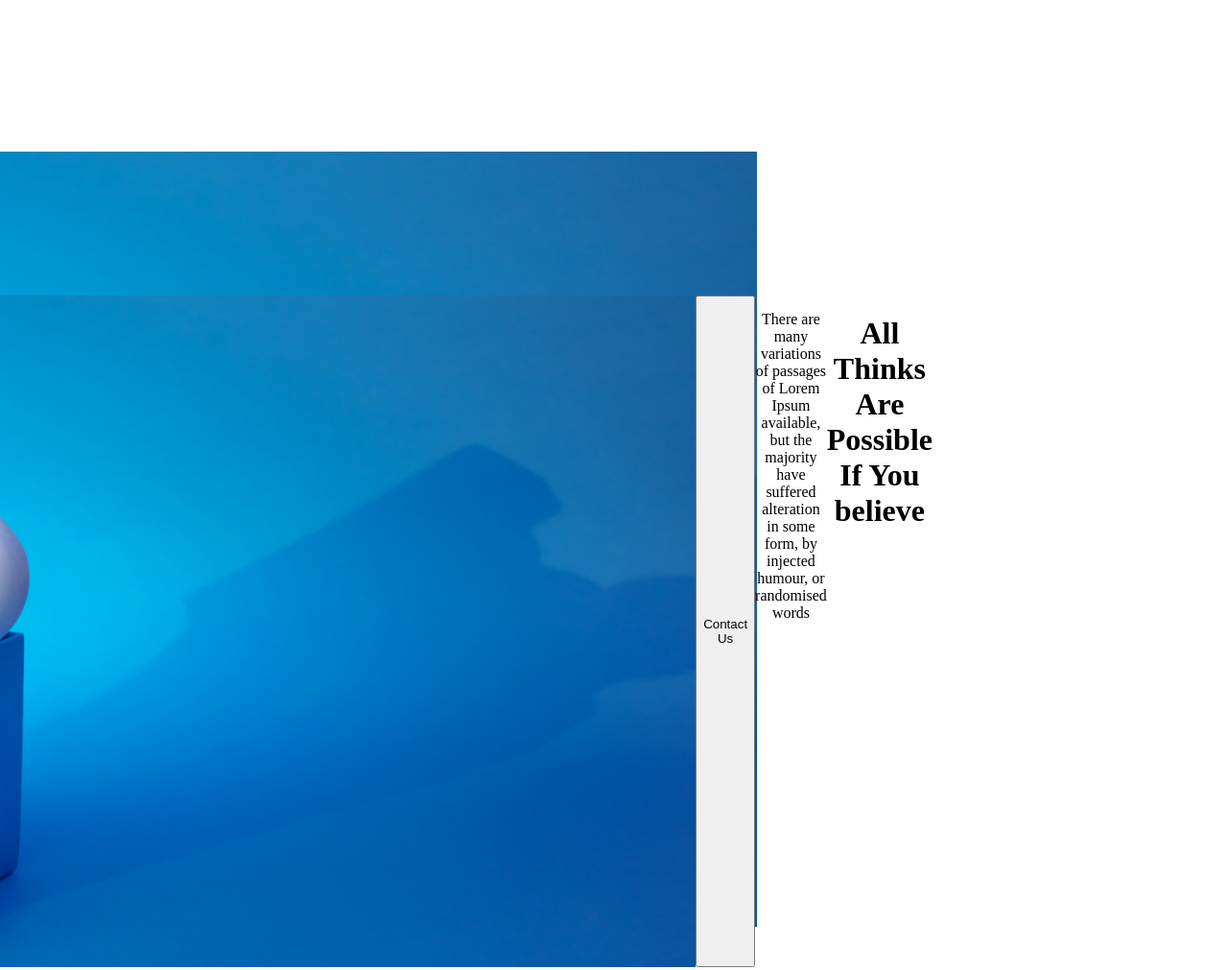
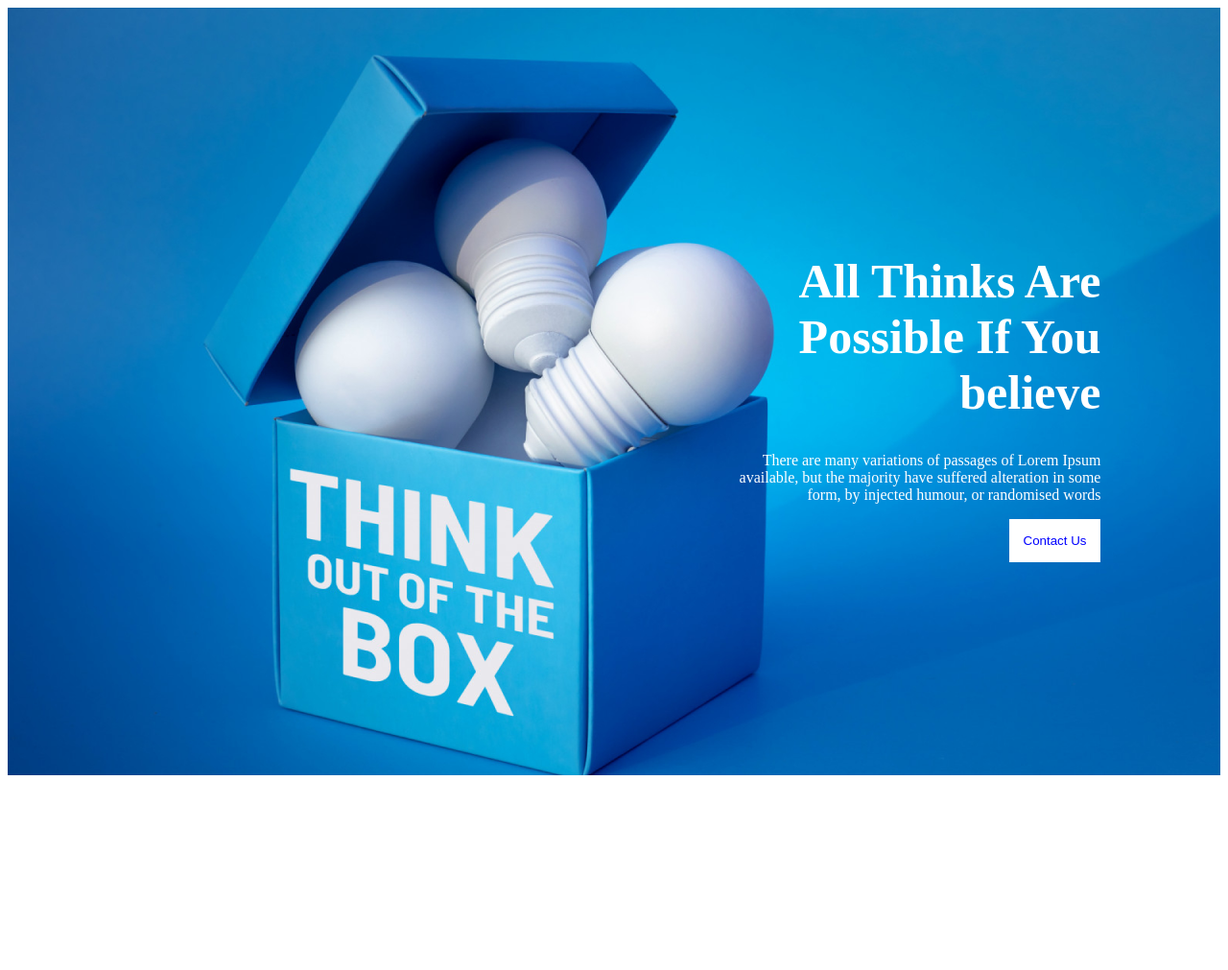
Before and after one commit to SabrinaDoesFullStack/task-website, a plain HTML site: page index.html in a window 1280 px wide. Shown: the whole page at 96% size. After the commit the page ends 816 px from the top, so only its background shows below. Drawn offline with Linux system fonts and the light colour scheme.

Commit message:
created my first index.html

```diff
--- a/index.html
+++ b/index.html
@@ -12,15 +12,16 @@
   <header>
     <div class="banner-ki">
       <div class="banner-containt">
-        <h1 class="banner-head">All Thinks Are <br>
-          Possible If You <br>
+        <h1 class="banner-head">All Thinks Are<br>
+          Possible If You<br>
           believe</h1>
         <p class="banner-des">There are many variations of passages of Lorem Ipsum <br>
           available, but the majority have suffered alteration in some <br>
           form, by injected humour, or randomised words</p>
         <button class="btn-primary">Contact Us</button>
-        <img src="images/banner/banner3.png" alt="sry">
       </div>
+    </div>
+
     </div>
   </header>
 
--- a/style.css
+++ b/style.css
@@ -1,17 +1,26 @@
 .banner-ki{
   display: flex;
-  text-align: center;
-  flex-direction: row-reverse;
-  padding: 150px;
-  margin: 0px;
+  justify-content: space-around;
+  height: 700px;
+  align-items: center;
+  background-image: url(images/banner/banner3.png);
+  background-repeat: no-repeat;
+  padding: 50px;
 }
 .banner-containt{
-  display: flex;
-  text-align: center;
-  flex-direction: row-reverse;
-  background-image: url(images/banner/banner3.png);
-  background-repeat: no-repeat;
-  padding: 150px;
-  height: 700px;
-
+  padding: 50px;
+  text-align: right;
+  padding-left: 350px;
+  color: white;
 }
+.banner-head{
+  font-size: 50px;
+  font-weight: bolder;
+  padding-left: 400px;
+}
+.btn-primary{
+  padding: 15px;
+  color: blue;
+  background-color: white;
+  border: none;
+}
```
